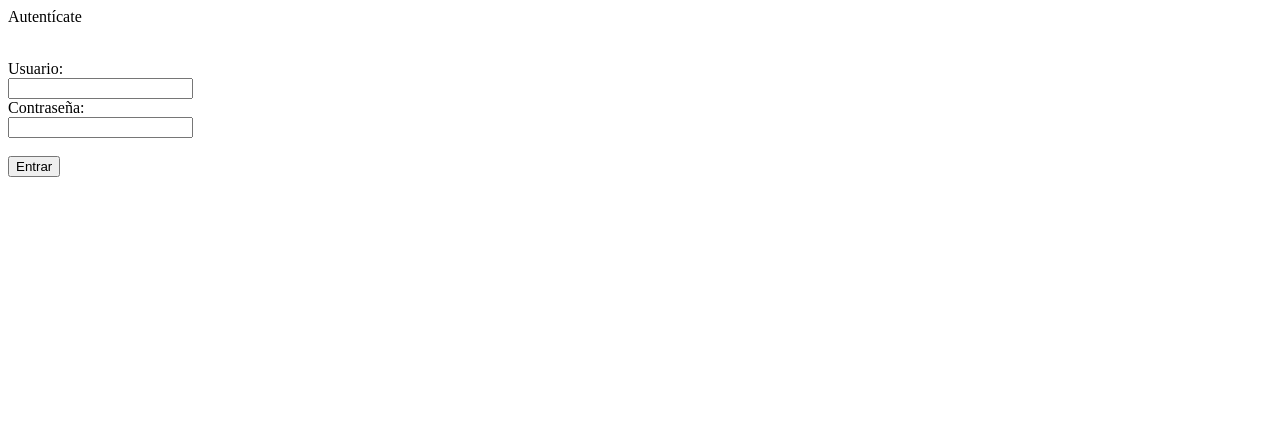
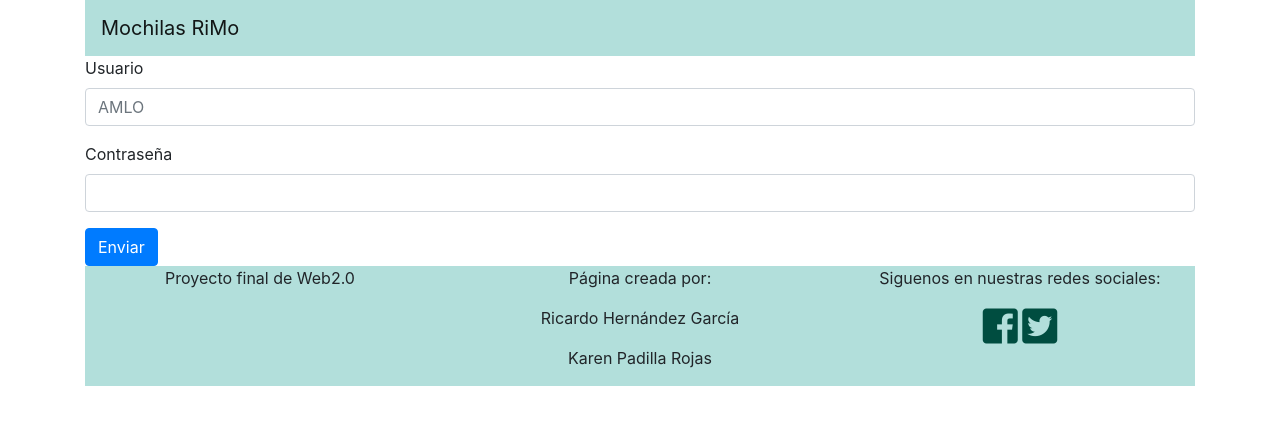
Before and after one commit to Irck113/proyecto_web, a PHP site: page /autenticar.php in a window 1280 px wide. Shown: the top 425 px of the page. Run offline with PHP 8.4, Linux system fonts and the light colour scheme; some libraries are stand-ins or nearby versions.

Commit message:
EDIT: Cambios sin relevancia alguna.

```diff
--- a/autenticar.php
+++ b/autenticar.php
@@ -1,24 +1,60 @@
-<?php
-session_start();
-$_SESSION['pag']=1;
-?>
+<!DOCTYPE html>
 
-<p>Autentícate</p>
-<br />
+<html>
+        <head>
+                <meta charset = "utf-8"/>
+				<meta name = "viewport" content = "width=device-width"/>
+				<link rel="stylesheet" href="https://use.fontawesome.com/releases/v5.0.13/css/all.css" integrity="sha384-DNOHZ68U8hZfKXOrtjWvjxusGo9WQnrNx2sqG0tfsghAvtVlRW3tvkXWZh58N9jp" crossorigin="anonymous">
+				<link rel = "stylesheet" href = "css/bootstrap.css"/>
+				<link rel = "stylesheet" href = "css/main.css"/>
+        </head>
 
-<form action="autenticar2.php" method="post">
+        <body>
+			<div class = "container pagina">
+				<header>
+					<nav class="navbar navbar-expand-lg navbar-light">
+						<a class="navbar-brand" href="#">Mochilas RiMo</a>
+						<button class="navbar-toggler" type="button" data-toggle="collapse" data-target="#navbar" aria-controls="navbarTogglerDemo02" aria-expanded="false" aria-label="Toggle navigation">
+							<span class="navbar-toggler-icon"></span>
+						</button>
+						<div class="col-7"></div>
+						<div class="collapse navbar-collapse justify-content-end" id="navbar">
+                        </div>
+					</nav>
+				</header>
+				<main>
+                    <form class="needs-validation" action="autenticar2.php" method="post">
+                        <div class="form-group">
+                            <label for="usuario">Usuario</label>
+                            <input type="text" class="form-control" id="usuario" name="usuario" placeholder="AMLO" required/>
+                        </div>
+                        <div class="form-group">
+                            <label for="contrasena">Contrase&ntilde;a</label>
+                            <input type="password" class="form-control" id="contrasena" name="contrasena" required/>
+                        </div>
+                        <button type="submit" class="btn btn-primary" name="enviar">Enviar</button>
+				    </form>
+                </main>
+                <footer>
 
-<label>Usuario:</label>
-<br />
-<input type="text" name="usuario" id="usuario">
-<br />
-
-<label>Contraseña:</label>
-<br />
-<input type="password" name="contrasena" id="contrasena">
-<br />
-<br />
-
-<input type="submit" name"entrar" value="Entrar">
-
-</form>
+					<div class="row">
+						<div class="col">
+							<p>Proyecto final de Web2.0</p>
+						</div>
+						<div class="col">
+							<p>P&aacute;gina creada por: </p>
+							<p>Ricardo Hern&aacute;ndez Garc&iacute;a</p>
+							<p>Karen Padilla Rojas</p>
+						</div>
+						<div class="col">
+							<p>Siguenos en nuestras redes sociales: </p>
+							<a href="https://www.facebook.com"><i class="fab fa-facebook-square"></i></a>
+							<a href="https://www.twitter.com"><i class="fab fa-twitter-square"></i></a>
+						</div>
+					</div>
+				</footer>
+			</div>
+			<script src="js/jquery-3.1.1.js"></script>
+			<script src="js/bootstrap.js"></script>
+      	</body>
+</html>
--- a/mochilas.php
+++ b/mochilas.php
@@ -19,11 +19,11 @@
                     <div class="col-7"></div>
                     <div class="collapse navbar-collapse justify-content-end" id="navbar">
                         <ul class="navbar-nav mr-auto">
-                            <li class="nav-item active">
+                            <li class="nav-item">
                                 <a class="nav-link" href="#">Carrito</a>
                             </li>
                             <li class="nav-item">
-                                <a class="nav-link" href="#">Mochilas</a>
+                                <a class="nav-link active" href="#">Mochilas</a>
                             </li>
                             <li class="nav-item">
                                 <a class="nav-link" href="autenticar.php">Autenticarse</a>
```
Also changed, not shown: autenticar2.php (+9 -3 lines), index.php (+31 -12 lines), gestionarMochilas.php (added).
